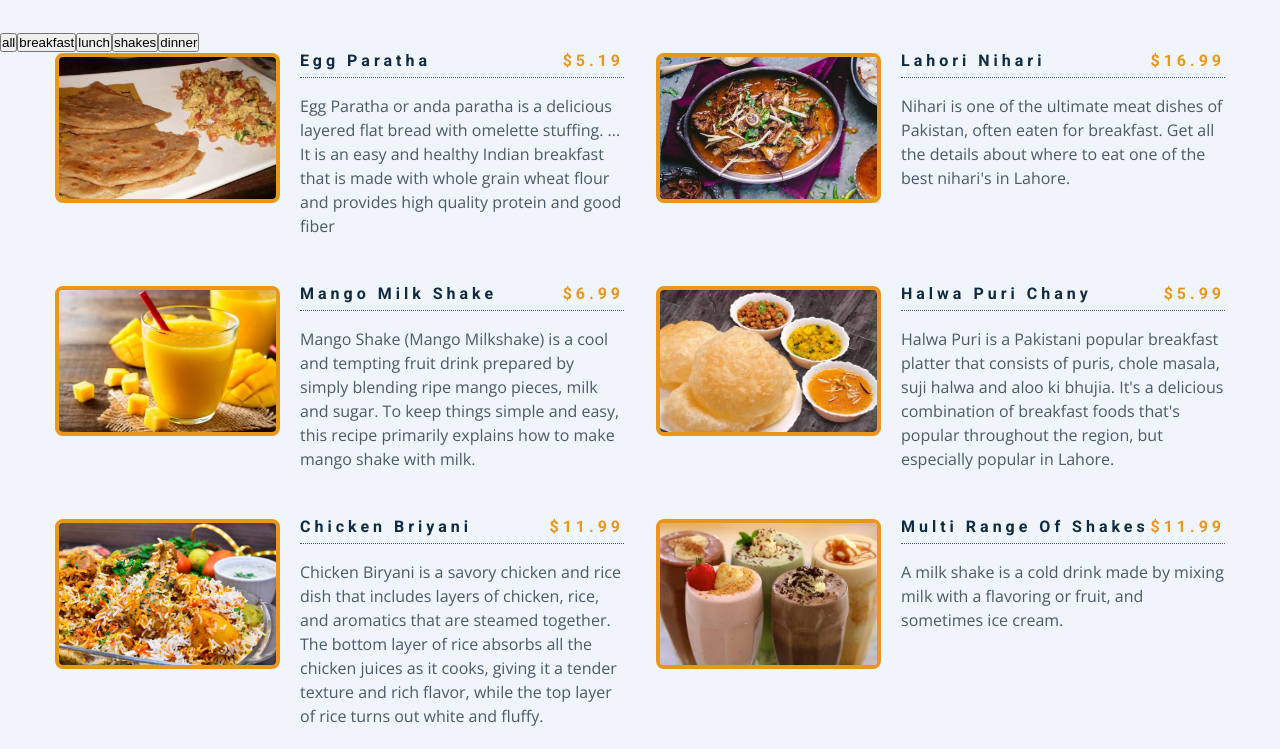
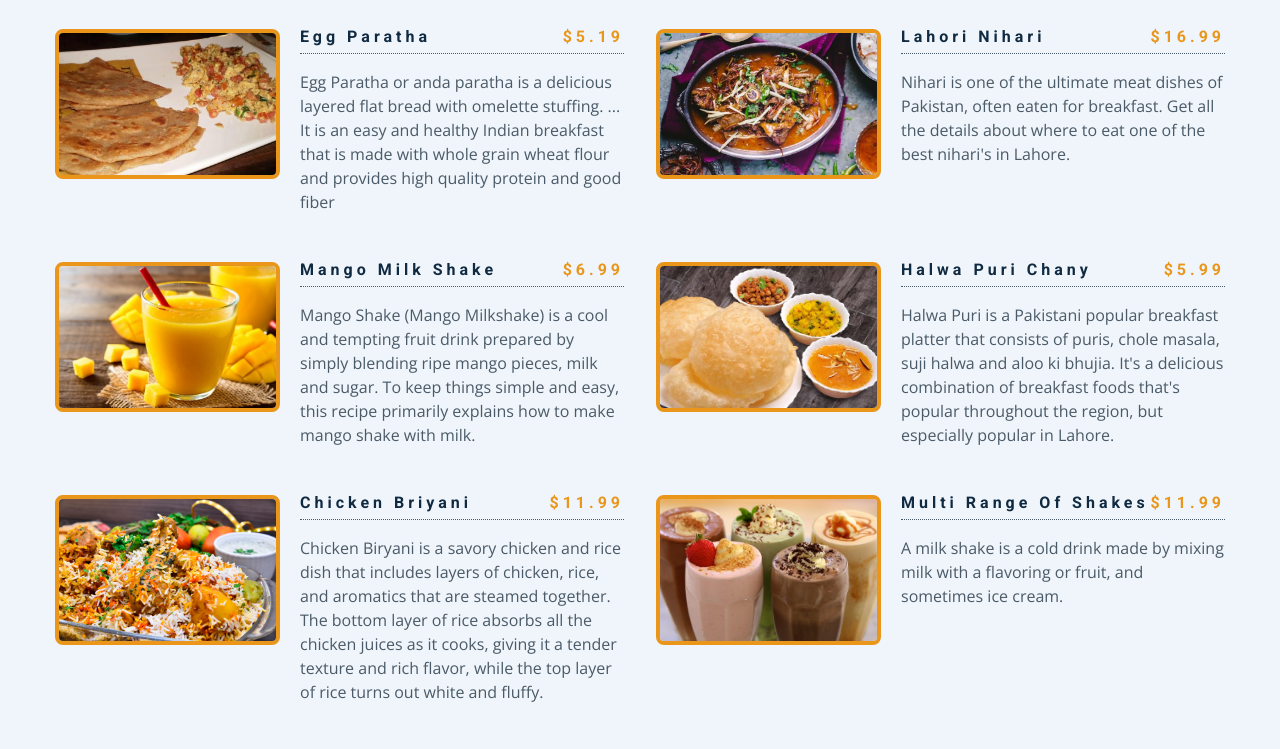
Before and after one commit to fariharajput/restaurant-menu-app, a plain HTML site: page index.html in a window 1280 px wide. Shown: the part 139-888 px from the top of the page. Drawn offline with nearby package versions, Linux system fonts and the light colour scheme.

Commit message:
changes done

```diff
--- a/app.js
+++ b/app.js
@@ -133,8 +133,8 @@ const menu = [
       container.innerHTML = categoryButtons;
       const filterButtons = container.querySelectorAll(".filter-button");
       // filter items
-      filterButtons.forEach(function (btn) {
-        btn.addEventListener("click", function (e) {
+      filterButtons.forEach(function (button) {
+        button.addEventListener("click", function (e) {
           const category = e.currentTarget.dataset.id;
           const menuCategory = menu.filter(function (menuItem) {
             // console.log(menuItem.category);
--- a/index.html
+++ b/index.html
@@ -16,7 +16,7 @@
         <div class="underline"></div>
       </div>
       <!-- filter buttons -->
-      <div class="button-container">
+      <!-- <div class="button-container">
         <button class="filter-button" type="button" data-id="all">all</button>
         <button class="filter-button" type="button" data-id="breakfast">
           breakfast
@@ -25,11 +25,11 @@
         <button class="filter-button" type="button" data-id="shakes">
           shakes
         </button>
-      </div>
+      </div> -->
       <!-- menu items -->
       <div class="section-center">
         <!-- single item -->
-        <article class="menu-item">
+        <!-- <article class="menu-item">
           <img src="./images/menu-item.jpg" class="photo" alt="menu item" />
           <div class="item-info">
             <header>
@@ -40,7 +40,7 @@
               Egg Paratha or anda paratha is a delicious layered flat bread with omelette stuffing. ... It is an easy and healthy Indian breakfast that is made with whole grain wheat flour and provides high quality protein and good fiber
             </p>
           </div>
-        </article>
+        </article> -->
         <!-- end of single item -->
       </div>
     </section>
```
